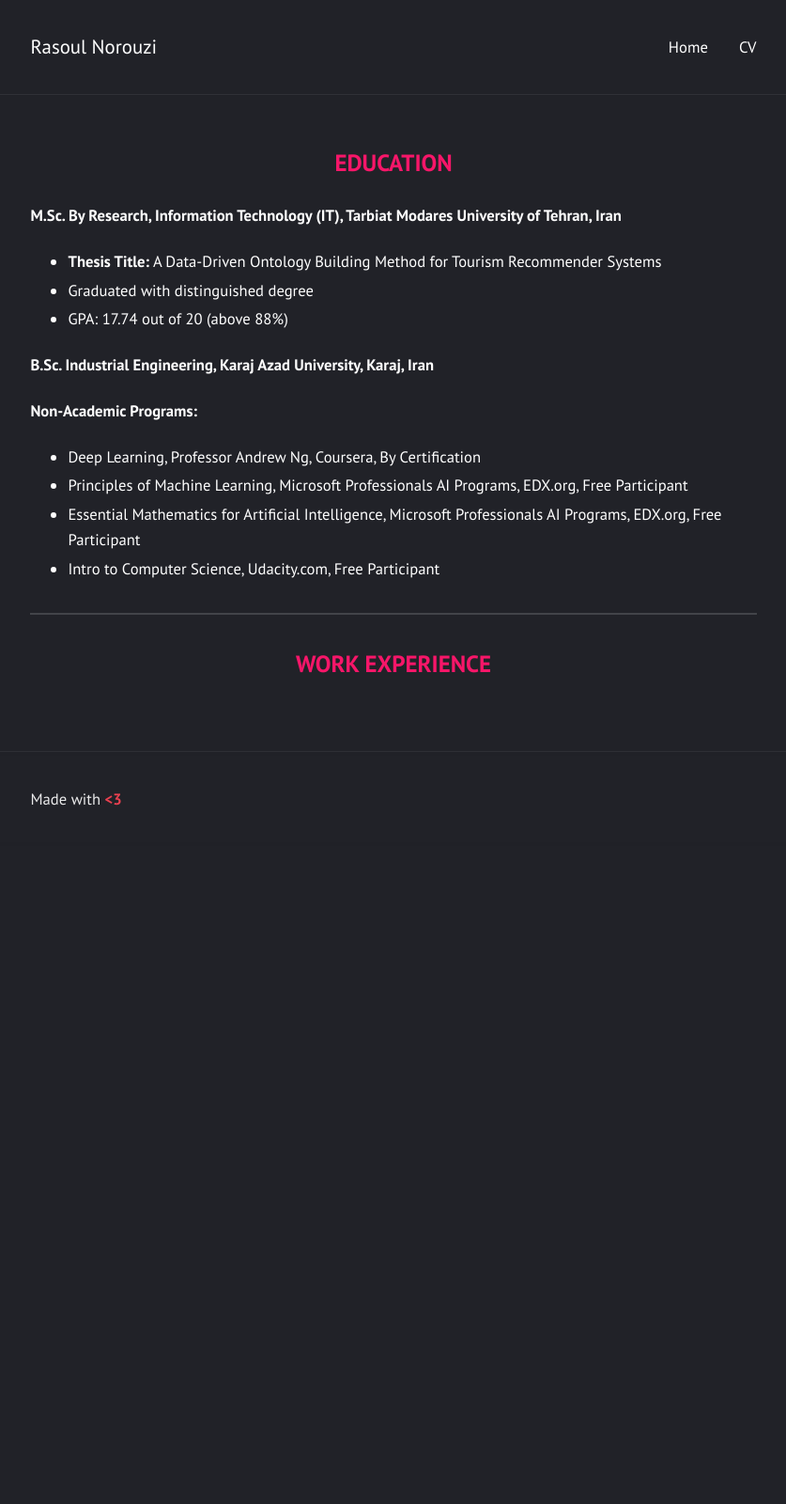
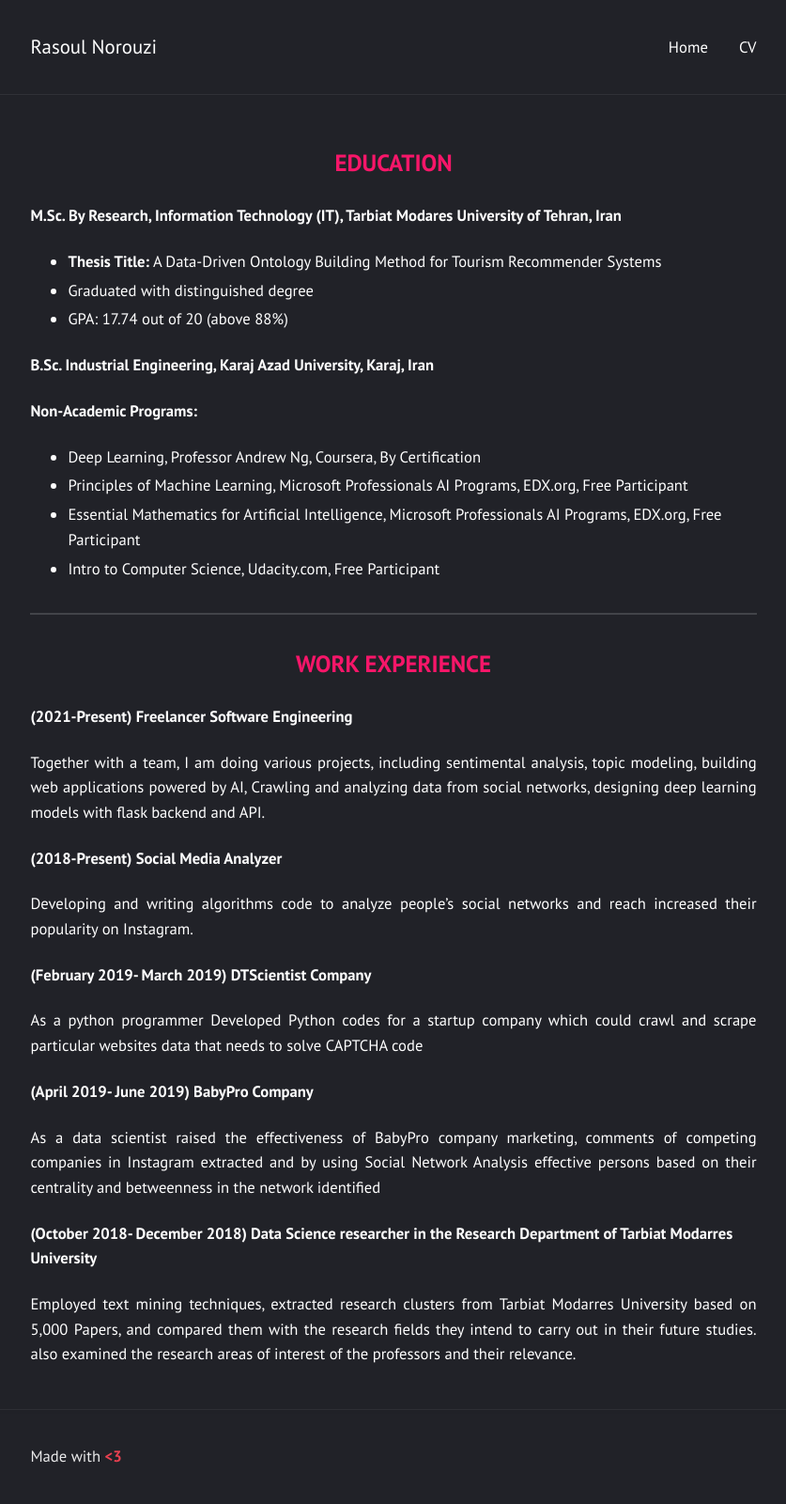
Before and after one commit to rasoulnorouzi/rasoulnorouzi.github.io, a Jekyll site: the page built from cv.md, in a window 1280 px wide. Shown: the whole page at 94% size, without its empty margins (221-1058 px from the left). Built offline with Jekyll 4.4.1, drawn with Linux system fonts in a browser that asks for light colours; before the commit the page ends 900 px from its top, so only the background shows below that.

Commit message:
Update cv.md

```diff
--- a/cv.md
+++ b/cv.md
@@ -19,3 +19,14 @@ layout: page
 
 ------------
 <h2 style="color:rgb(247, 22, 105);text-align:center;"> WORK EXPERIENCE </h2>
+
+#### (2021-Present) Freelancer Software Engineering
+Together with a team, I am doing various projects, including sentimental analysis, topic modeling, building web applications powered by AI, Crawling and analyzing data from social networks, designing deep learning models with flask backend and API.
+#### (2018-Present) Social Media Analyzer
+Developing and writing algorithms code to analyze people's social networks and reach increased their popularity on Instagram.
+#### (February 2019- March 2019) DTScientist Company
+As a python programmer Developed Python codes for a startup company which could crawl and scrape particular websites data that needs to solve CAPTCHA code
+#### (April 2019- June 2019) BabyPro Company
+As a data scientist raised the effectiveness of BabyPro company marketing, comments of competing companies in Instagram extracted and by using Social Network Analysis effective persons based on their centrality and betweenness in the network identified
+#### (October 2018- December 2018) Data Science researcher in the Research Department of Tarbiat Modarres University
+Employed text mining techniques, extracted research clusters from Tarbiat Modarres University based on 5,000 Papers, and compared them with the research fields they intend to carry out in their future studies. also examined the research areas of interest of the professors and their relevance.
```
